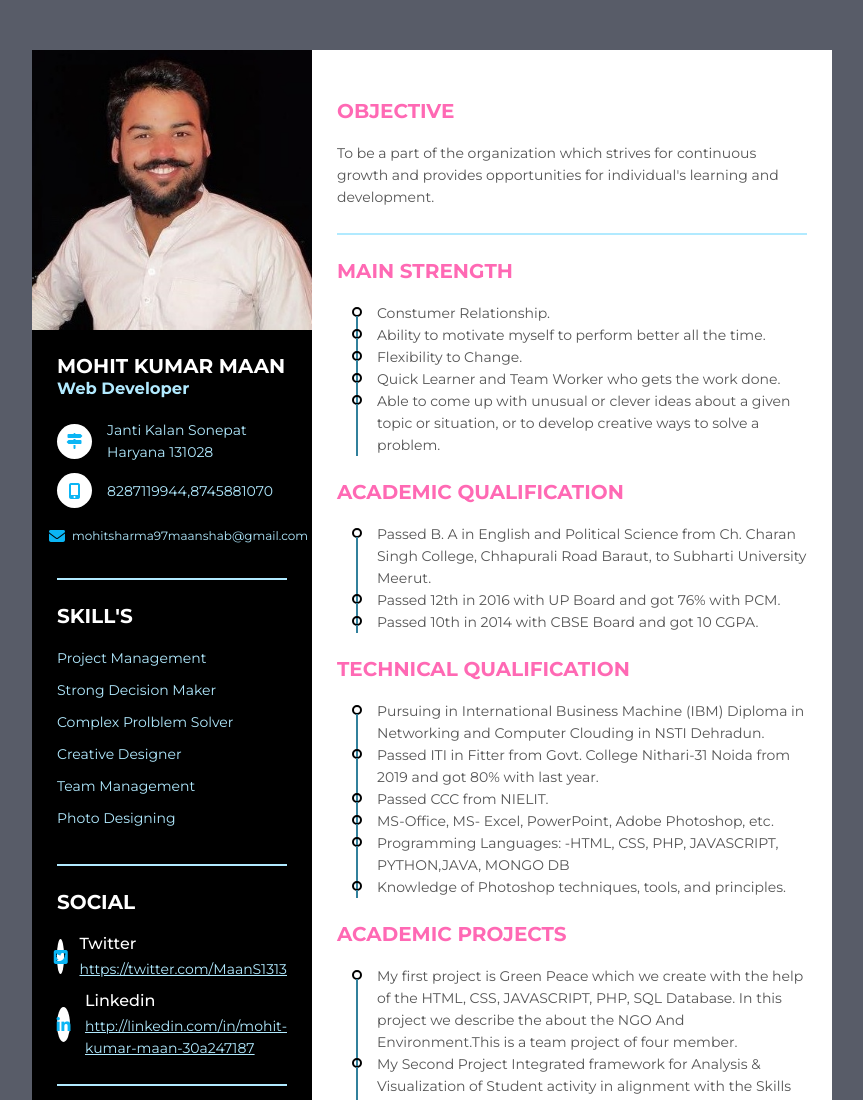
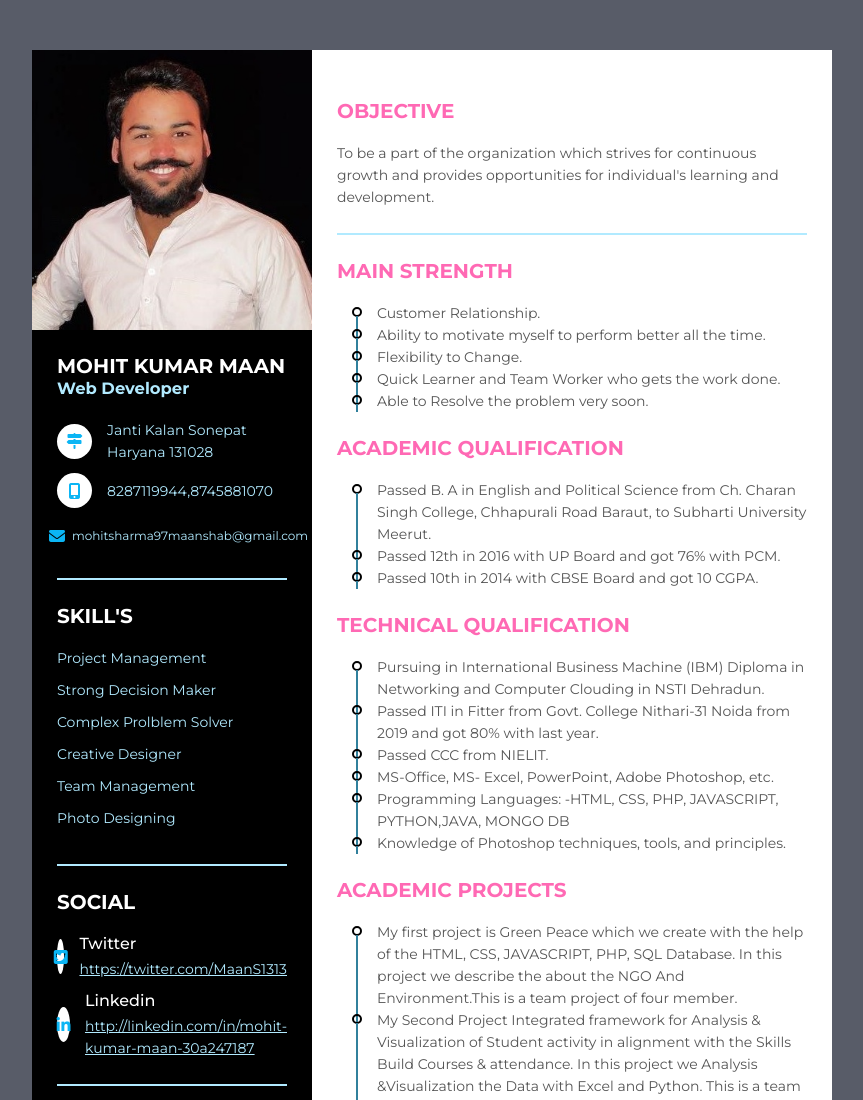
Before and after one commit to Mohit8745/resume.github.io, a plain HTML site: page index.html in a window 1280 px wide. Shown: the top 1100 px of the page, without its empty margins (208-1071 px from the left). Drawn offline with Linux system fonts and the light colour scheme.

Commit message:
Update index.html

```diff
--- a/index.html
+++ b/index.html
@@ -159,11 +159,11 @@
            <p class="bold">MAIN STRENGTH</p>
          </div>
          <ul>
-             <li>Constumer Relationship.</li>
+             <li>Customer Relationship.</li>
              <li>Ability to motivate myself to perform better all the time.</li>
              <li>Flexibility to Change.</li>
              <li>Quick Learner and Team Worker who gets the work done.</li>
-             <li>Able to come up with unusual or clever ideas about a given topic or situation, or to develop creative ways to solve a problem.</li>
+             <li>Able to Resolve the problem very soon.</li>
          </ul>
 
          <div class="resume_item resume_work">
```
